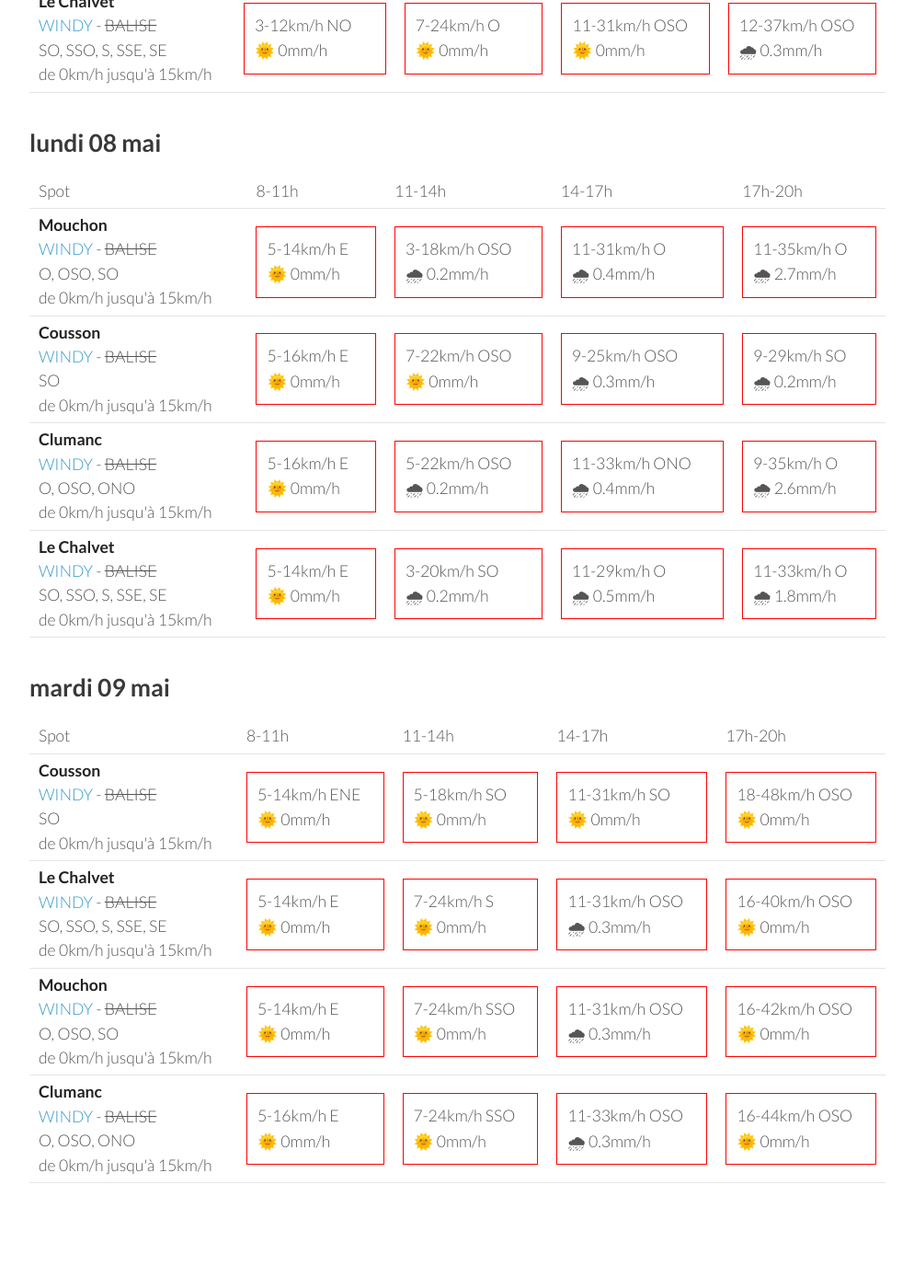
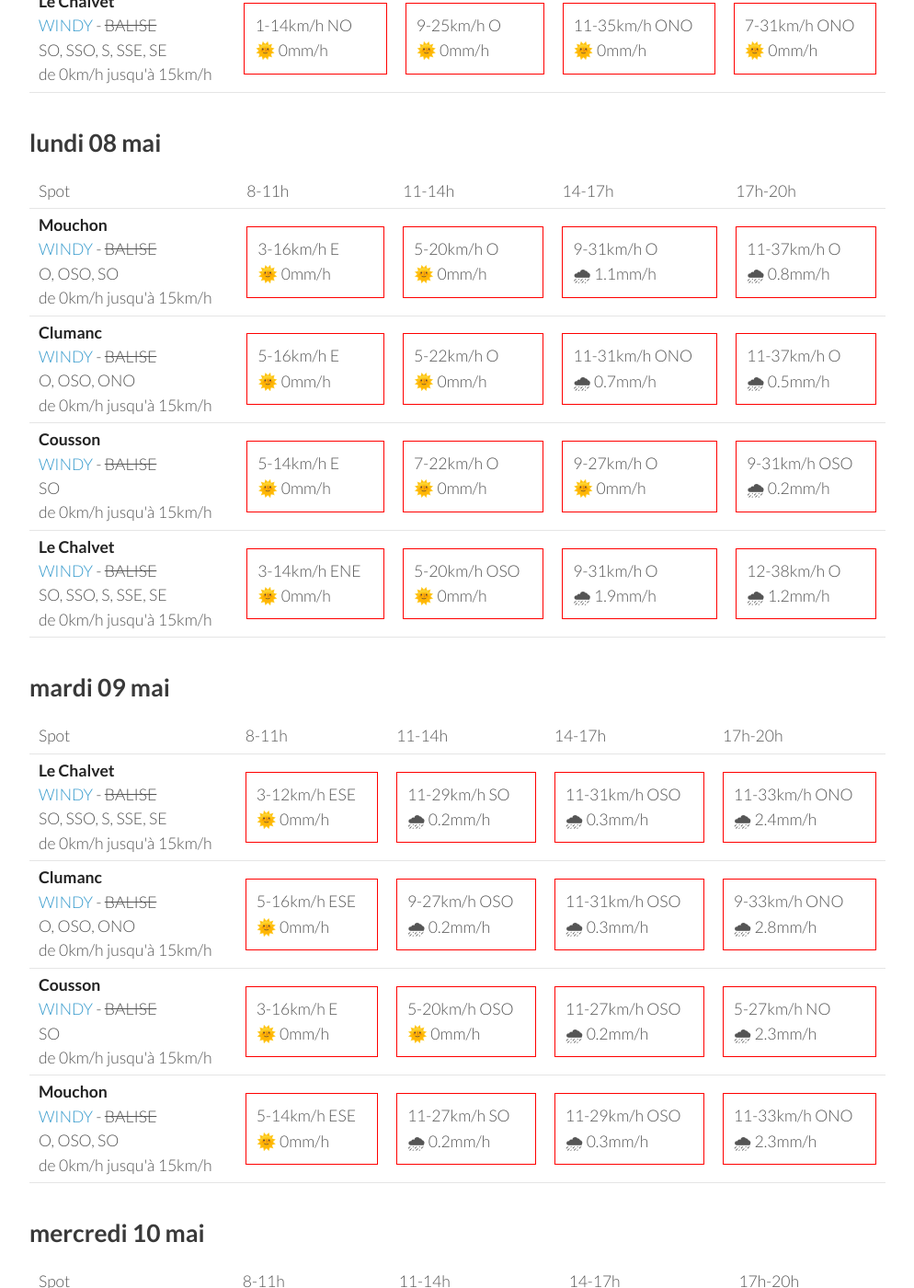
Before and after one commit to parapente-dans-le-nord/parapente-dans-le-nord.github.io, a Jekyll site: the page built from saint_andre.markdown, in a window 1280 px wide and 1400 px high, scrolled down 1918 px. Shown: the whole window at 92% size, without its empty margins (26-1020 px from the left). Built offline with Jekyll 4.4.1, drawn with Linux system fonts in a browser that asks for light colours; some of the changed text lies outside the part shown.

Commit message:
update index.markdown

```diff
--- a/saint_andre.markdown
+++ b/saint_andre.markdown
@@ -7,7 +7,7 @@ title:  "Tous les spots"
 {: .links}
 
 # Prevision Windy, modèle Arome
-page mise à jour le vendredi 05 mai 06:36
+page mise à jour le vendredi 05 mai 10:36
 
 ## vendredi 05 mai
 
@@ -134,42 +134,42 @@ page mise à jour le vendredi 05 mai 06:36
       <td>17h-20h</td>
     </tr>
 <tr>
-        <td><strong>Cousson</strong><br><a href="https://windy.com/44.054/6.240?43.940,6.241,10,m:eSAaglz">WINDY</a> - <span class="no-balise"> BALISE </span><br> <span class="vent-favorable">SO</span><br><span class="force-vent">de 0km/h jusqu'à 15km/h</span> </td>
+        <td><strong>Clumanc</strong><br><a href="https://windy.com/44.027/6.402?43.914,6.403,10,m:eSxaglP">WINDY</a> - <span class="no-balise"> BALISE </span><br> <span class="vent-favorable">O, OSO, ONO</span><br><span class="force-vent">de 0km/h jusqu'à 15km/h</span> </td>
 
-            <td><div class="not-flyable"><p>3-12km/h E</p><p>🌞 0mm/h</p></div></td>
-            <td><div class="not-flyable"><p>7-20km/h OSO</p><p>🌞 0mm/h</p></div></td>
-            <td><div class="not-flyable"><p>11-29km/h SO</p><p>🌞 0mm/h</p></div></td>
-            <td><div class="not-flyable"><p>14-38km/h SO</p><p>🌞 0mm/h</p></div></td>
+            <td><div class="not-flyable"><p>0-12km/h NE</p><p>🌞 0mm/h</p></div></td>
+            <td><div class="not-flyable"><p>9-29km/h O</p><p>🌞 0mm/h</p></div></td>
+            <td><div class="not-flyable"><p>9-33km/h O</p><p>🌞 0mm/h</p></div></td>
+            <td><div class="not-flyable"><p>5-27km/h O</p><p>🌞 0mm/h</p></div></td>
 
 
     </tr>
 <tr>
         <td><strong>Mouchon</strong><br><a href="https://windy.com/43.992/6.424?43.878,6.425,10,m:eSuaglR">WINDY</a> - <span class="no-balise"> BALISE </span><br> <span class="vent-favorable">O, OSO, SO</span><br><span class="force-vent">de 0km/h jusqu'à 15km/h</span> </td>
 
-            <td><div class="not-flyable"><p>1-11km/h ONO</p><p>🌞 0mm/h</p></div></td>
-            <td><div class="not-flyable"><p>9-24km/h O</p><p>🌞 0mm/h</p></div></td>
-            <td><div class="not-flyable"><p>11-29km/h OSO</p><p>🌞 0mm/h</p></div></td>
-            <td><div class="not-flyable"><p>12-37km/h OSO</p><p>🌧 0.3mm/h</p></div></td>
+            <td><div class="not-flyable"><p>1-12km/h ONO</p><p>🌞 0mm/h</p></div></td>
+            <td><div class="not-flyable"><p>9-27km/h O</p><p>🌞 0mm/h</p></div></td>
+            <td><div class="not-flyable"><p>9-33km/h ONO</p><p>🌞 0mm/h</p></div></td>
+            <td><div class="not-flyable"><p>5-29km/h ONO</p><p>🌞 0mm/h</p></div></td>
 
 
     </tr>
 <tr>
-        <td><strong>Clumanc</strong><br><a href="https://windy.com/44.027/6.402?43.914,6.403,10,m:eSxaglP">WINDY</a> - <span class="no-balise"> BALISE </span><br> <span class="vent-favorable">O, OSO, ONO</span><br><span class="force-vent">de 0km/h jusqu'à 15km/h</span> </td>
+        <td><strong>Cousson</strong><br><a href="https://windy.com/44.054/6.240?43.940,6.241,10,m:eSAaglz">WINDY</a> - <span class="no-balise"> BALISE </span><br> <span class="vent-favorable">SO</span><br><span class="force-vent">de 0km/h jusqu'à 15km/h</span> </td>
 
-            <td><div class="not-flyable"><p>0-11km/h N</p><p>🌞 0mm/h</p></div></td>
-            <td><div class="not-flyable"><p>9-25km/h O</p><p>🌞 0mm/h</p></div></td>
-            <td><div class="not-flyable"><p>11-31km/h OSO</p><p>🌞 0mm/h</p></div></td>
-            <td><div class="not-flyable"><p>12-38km/h OSO</p><p>🌧 0.4mm/h</p></div></td>
+            <td><div class="not-flyable"><p>3-11km/h ENE</p><p>🌞 0mm/h</p></div></td>
+            <td><div class="not-flyable"><p>9-25km/h OSO</p><p>🌞 0mm/h</p></div></td>
+            <td><div class="not-flyable"><p>9-27km/h O</p><p>🌞 0mm/h</p></div></td>
+            <td><div class="not-flyable"><p>5-25km/h OSO</p><p>🌧 0.2mm/h</p></div></td>
 
 
     </tr>
 <tr>
         <td><strong>Le Chalvet</strong><br><a href="https://windy.com/43.979/6.480?43.866,6.480,10,m:eSsaglX">WINDY</a> - <span class="no-balise"> BALISE </span><br> <span class="vent-favorable">SO, SSO, S, SSE, SE</span><br><span class="force-vent">de 0km/h jusqu'à 15km/h</span> </td>
 
-            <td><div class="not-flyable"><p>3-12km/h NO</p><p>🌞 0mm/h</p></div></td>
-            <td><div class="not-flyable"><p>7-24km/h O</p><p>🌞 0mm/h</p></div></td>
-            <td><div class="not-flyable"><p>11-31km/h OSO</p><p>🌞 0mm/h</p></div></td>
-            <td><div class="not-flyable"><p>12-37km/h OSO</p><p>🌧 0.3mm/h</p></div></td>
+            <td><div class="not-flyable"><p>1-14km/h NO</p><p>🌞 0mm/h</p></div></td>
+            <td><div class="not-flyable"><p>9-25km/h O</p><p>🌞 0mm/h</p></div></td>
+            <td><div class="not-flyable"><p>11-35km/h ONO</p><p>🌞 0mm/h</p></div></td>
+            <td><div class="not-flyable"><p>7-31km/h ONO</p><p>🌞 0mm/h</p></div></td>
 
 
     </tr>
@@ -192,20 +192,10 @@ page mise à jour le vendredi 05 mai 06:36
 <tr>
         <td><strong>Mouchon</strong><br><a href="https://windy.com/43.992/6.424?43.878,6.425,10,m:eSuaglR">WINDY</a> - <span class="no-balise"> BALISE </span><br> <span class="vent-favorable">O, OSO, SO</span><br><span class="force-vent">de 0km/h jusqu'à 15km/h</span> </td>
 
-            <td><div class="not-flyable"><p>5-14km/h E</p><p>🌞 0mm/h</p></div></td>
-            <td><div class="not-flyable"><p>3-18km/h OSO</p><p>🌧 0.2mm/h</p></div></td>
-            <td><div class="not-flyable"><p>11-31km/h O</p><p>🌧 0.4mm/h</p></div></td>
-            <td><div class="not-flyable"><p>11-35km/h O</p><p>🌧 2.7mm/h</p></div></td>
-
-
-    </tr>
-<tr>
-        <td><strong>Cousson</strong><br><a href="https://windy.com/44.054/6.240?43.940,6.241,10,m:eSAaglz">WINDY</a> - <span class="no-balise"> BALISE </span><br> <span class="vent-favorable">SO</span><br><span class="force-vent">de 0km/h jusqu'à 15km/h</span> </td>
-
-            <td><div class="not-flyable"><p>5-16km/h E</p><p>🌞 0mm/h</p></div></td>
-            <td><div class="not-flyable"><p>7-22km/h OSO</p><p>🌞 0mm/h</p></div></td>
-            <td><div class="not-flyable"><p>9-25km/h OSO</p><p>🌧 0.3mm/h</p></div></td>
-            <td><div class="not-flyable"><p>9-29km/h SO</p><p>🌧 0.2mm/h</p></div></td>
+            <td><div class="not-flyable"><p>3-16km/h E</p><p>🌞 0mm/h</p></div></td>
+            <td><div class="not-flyable"><p>5-20km/h O</p><p>🌞 0mm/h</p></div></td>
+            <td><div class="not-flyable"><p>9-31km/h O</p><p>🌧 1.1mm/h</p></div></td>
+            <td><div class="not-flyable"><p>11-37km/h O</p><p>🌧 0.8mm/h</p></div></td>
 
 
     </tr>
@@ -213,19 +203,29 @@ page mise à jour le vendredi 05 mai 06:36
         <td><strong>Clumanc</strong><br><a href="https://windy.com/44.027/6.402?43.914,6.403,10,m:eSxaglP">WINDY</a> - <span class="no-balise"> BALISE </span><br> <span class="vent-favorable">O, OSO, ONO</span><br><span class="force-vent">de 0km/h jusqu'à 15km/h</span> </td>
 
             <td><div class="not-flyable"><p>5-16km/h E</p><p>🌞 0mm/h</p></div></td>
-            <td><div class="not-flyable"><p>5-22km/h OSO</p><p>🌧 0.2mm/h</p></div></td>
-            <td><div class="not-flyable"><p>11-33km/h ONO</p><p>🌧 0.4mm/h</p></div></td>
-            <td><div class="not-flyable"><p>9-35km/h O</p><p>🌧 2.6mm/h</p></div></td>
+            <td><div class="not-flyable"><p>5-22km/h O</p><p>🌞 0mm/h</p></div></td>
+            <td><div class="not-flyable"><p>11-31km/h ONO</p><p>🌧 0.7mm/h</p></div></td>
+            <td><div class="not-flyable"><p>11-37km/h O</p><p>🌧 0.5mm/h</p></div></td>
+
+
+    </tr>
+<tr>
+        <td><strong>Cousson</strong><br><a href="https://windy.com/44.054/6.240?43.940,6.241,10,m:eSAaglz">WINDY</a> - <span class="no-balise"> BALISE </span><br> <span class="vent-favorable">SO</span><br><span class="force-vent">de 0km/h jusqu'à 15km/h</span> </td>
+
+            <td><div class="not-flyable"><p>5-14km/h E</p><p>🌞 0mm/h</p></div></td>
+            <td><div class="not-flyable"><p>7-22km/h O</p><p>🌞 0mm/h</p></div></td>
+            <td><div class="not-flyable"><p>9-27km/h O</p><p>🌞 0mm/h</p></div></td>
+            <td><div class="not-flyable"><p>9-31km/h OSO</p><p>🌧 0.2mm/h</p></div></td>
 
 
     </tr>
 <tr>
         <td><strong>Le Chalvet</strong><br><a href="https://windy.com/43.979/6.480?43.866,6.480,10,m:eSsaglX">WINDY</a> - <span class="no-balise"> BALISE </span><br> <span class="vent-favorable">SO, SSO, S, SSE, SE</span><br><span class="force-vent">de 0km/h jusqu'à 15km/h</span> </td>
 
-            <td><div class="not-flyable"><p>5-14km/h E</p><p>🌞 0mm/h</p></div></td>
-            <td><div class="not-flyable"><p>3-20km/h SO</p><p>🌧 0.2mm/h</p></div></td>
-            <td><div class="not-flyable"><p>11-29km/h O</p><p>🌧 0.5mm/h</p></div></td>
-            <td><div class="not-flyable"><p>11-33km/h O</p><p>🌧 1.8mm/h</p></div></td>
+            <td><div class="not-flyable"><p>3-14km/h ENE</p><p>🌞 0mm/h</p></div></td>
+            <td><div class="not-flyable"><p>5-20km/h OSO</p><p>🌞 0mm/h</p></div></td>
+            <td><div class="not-flyable"><p>9-31km/h O</p><p>🌧 1.9mm/h</p></div></td>
+            <td><div class="not-flyable"><p>12-38km/h O</p><p>🌧 1.2mm/h</p></div></td>
 
 
     </tr>
@@ -246,42 +246,42 @@ page mise à jour le vendredi 05 mai 06:36
       <td>17h-20h</td>
     </tr>
 <tr>
-        <td><strong>Cousson</strong><br><a href="https://windy.com/44.054/6.240?43.940,6.241,10,m:eSAaglz">WINDY</a> - <span class="no-balise"> BALISE </span><br> <span class="vent-favorable">SO</span><br><span class="force-vent">de 0km/h jusqu'à 15km/h</span> </td>
+        <td><strong>Le Chalvet</strong><br><a href="https://windy.com/43.979/6.480?43.866,6.480,10,m:eSsaglX">WINDY</a> - <span class="no-balise"> BALISE </span><br> <span class="vent-favorable">SO, SSO, S, SSE, SE</span><br><span class="force-vent">de 0km/h jusqu'à 15km/h</span> </td>
 
-            <td><div class="not-flyable"><p>5-14km/h ENE</p><p>🌞 0mm/h</p></div></td>
-            <td><div class="not-flyable"><p>5-18km/h SO</p><p>🌞 0mm/h</p></div></td>
-            <td><div class="not-flyable"><p>11-31km/h SO</p><p>🌞 0mm/h</p></div></td>
-            <td><div class="not-flyable"><p>18-48km/h OSO</p><p>🌞 0mm/h</p></div></td>
+            <td><div class="not-flyable"><p>3-12km/h ESE</p><p>🌞 0mm/h</p></div></td>
+            <td><div class="not-flyable"><p>11-29km/h SO</p><p>🌧 0.2mm/h</p></div></td>
+            <td><div class="not-flyable"><p>11-31km/h OSO</p><p>🌧 0.3mm/h</p></div></td>
+            <td><div class="not-flyable"><p>11-33km/h ONO</p><p>🌧 2.4mm/h</p></div></td>
 
 
     </tr>
 <tr>
-        <td><strong>Le Chalvet</strong><br><a href="https://windy.com/43.979/6.480?43.866,6.480,10,m:eSsaglX">WINDY</a> - <span class="no-balise"> BALISE </span><br> <span class="vent-favorable">SO, SSO, S, SSE, SE</span><br><span class="force-vent">de 0km/h jusqu'à 15km/h</span> </td>
+        <td><strong>Clumanc</strong><br><a href="https://windy.com/44.027/6.402?43.914,6.403,10,m:eSxaglP">WINDY</a> - <span class="no-balise"> BALISE </span><br> <span class="vent-favorable">O, OSO, ONO</span><br><span class="force-vent">de 0km/h jusqu'à 15km/h</span> </td>
 
-            <td><div class="not-flyable"><p>5-14km/h E</p><p>🌞 0mm/h</p></div></td>
-            <td><div class="not-flyable"><p>7-24km/h S</p><p>🌞 0mm/h</p></div></td>
+            <td><div class="not-flyable"><p>5-16km/h ESE</p><p>🌞 0mm/h</p></div></td>
+            <td><div class="not-flyable"><p>9-27km/h OSO</p><p>🌧 0.2mm/h</p></div></td>
             <td><div class="not-flyable"><p>11-31km/h OSO</p><p>🌧 0.3mm/h</p></div></td>
-            <td><div class="not-flyable"><p>16-40km/h OSO</p><p>🌞 0mm/h</p></div></td>
+            <td><div class="not-flyable"><p>9-33km/h ONO</p><p>🌧 2.8mm/h</p></div></td>
+
+
+    </tr>
+<tr>
+        <td><strong>Cousson</strong><br><a href="https://windy.com/44.054/6.240?43.940,6.241,10,m:eSAaglz">WINDY</a> - <span class="no-balise"> BALISE </span><br> <span class="vent-favorable">SO</span><br><span class="force-vent">de 0km/h jusqu'à 15km/h</span> </td>
+
+            <td><div class="not-flyable"><p>3-16km/h E</p><p>🌞 0mm/h</p></div></td>
+            <td><div class="not-flyable"><p>5-20km/h OSO</p><p>🌞 0mm/h</p></div></td>
+            <td><div class="not-flyable"><p>11-27km/h OSO</p><p>🌧 0.2mm/h</p></div></td>
+            <td><div class="not-flyable"><p>5-27km/h NO</p><p>🌧 2.3mm/h</p></div></td>
 
 
     </tr>
 <tr>
         <td><strong>Mouchon</strong><br><a href="https://windy.com/43.992/6.424?43.878,6.425,10,m:eSuaglR">WINDY</a> - <span class="no-balise"> BALISE </span><br> <span class="vent-favorable">O, OSO, SO</span><br><span class="force-vent">de 0km/h jusqu'à 15km/h</span> </td>
 
-            <td><div class="not-flyable"><p>5-14km/h E</p><p>🌞 0mm/h</p></div></td>
-            <td><div class="not-flyable"><p>7-24km/h SSO</p><p>🌞 0mm/h</p></div></td>
-            <td><div class="not-flyable"><p>11-31km/h OSO</p><p>🌧 0.3mm/h</p></div></td>
-            <td><div class="not-flyable"><p>16-42km/h OSO</p><p>🌞 0mm/h</p></div></td>
-
-
-    </tr>
-<tr>
-        <td><strong>Clumanc</strong><br><a href="https://windy.com/44.027/6.402?43.914,6.403,10,m:eSxaglP">WINDY</a> - <span class="no-balise"> BALISE </span><br> <span class="vent-favorable">O, OSO, ONO</span><br><span class="force-vent">de 0km/h jusqu'à 15km/h</span> </td>
-
-            <td><div class="not-flyable"><p>5-16km/h E</p><p>🌞 0mm/h</p></div></td>
-            <td><div class="not-flyable"><p>7-24km/h SSO</p><p>🌞 0mm/h</p></div></td>
-            <td><div class="not-flyable"><p>11-33km/h OSO</p><p>🌧 0.3mm/h</p></div></td>
-            <td><div class="not-flyable"><p>16-44km/h OSO</p><p>🌞 0mm/h</p></div></td>
+            <td><div class="not-flyable"><p>5-14km/h ESE</p><p>🌞 0mm/h</p></div></td>
+            <td><div class="not-flyable"><p>11-27km/h SO</p><p>🌧 0.2mm/h</p></div></td>
+            <td><div class="not-flyable"><p>11-29km/h OSO</p><p>🌧 0.3mm/h</p></div></td>
+            <td><div class="not-flyable"><p>11-33km/h ONO</p><p>🌧 2.3mm/h</p></div></td>
 
 
     </tr>
@@ -289,3 +289,59 @@ page mise à jour le vendredi 05 mai 06:36
 </tbody>
 </table>
 {:/}
+## mercredi 10 mai
+
+{::nomarkdown}
+<table>
+  <tbody>
+    <tr>
+      <td>Spot</td>
+      <td>8-11h</td>
+      <td>11-14h</td>
+      <td>14-17h</td>
+      <td>17h-20h</td>
+    </tr>
+<tr>
+        <td><strong>Mouchon</strong><br><a href="https://windy.com/43.992/6.424?43.878,6.425,10,m:eSuaglR">WINDY</a> - <span class="no-balise"> BALISE </span><br> <span class="vent-favorable">O, OSO, SO</span><br><span class="force-vent">de 0km/h jusqu'à 15km/h</span> </td>
+
+            <td><div class="not-flyable"><p>11-33km/h NO</p><p>🌞 0mm/h</p></div></td>
+            <td><div class="not-flyable"><p>12-35km/h ONO</p><p>🌞 0mm/h</p></div></td>
+            <td><div class="not-flyable"><p>16-42km/h ONO</p><p>🌞 0mm/h</p></div></td>
+            <td><div class="not-flyable"><p>18-50km/h NO</p><p>🌞 0mm/h</p></div></td>
+
+
+    </tr>
+<tr>
+        <td><strong>Clumanc</strong><br><a href="https://windy.com/44.027/6.402?43.914,6.403,10,m:eSxaglP">WINDY</a> - <span class="no-balise"> BALISE </span><br> <span class="vent-favorable">O, OSO, ONO</span><br><span class="force-vent">de 0km/h jusqu'à 15km/h</span> </td>
+
+            <td><div class="not-flyable"><p>9-31km/h NO</p><p>🌞 0mm/h</p></div></td>
+            <td><div class="not-flyable"><p>12-35km/h ONO</p><p>🌞 0mm/h</p></div></td>
+            <td><div class="not-flyable"><p>16-44km/h ONO</p><p>🌞 0mm/h</p></div></td>
+            <td><div class="not-flyable"><p>18-50km/h NO</p><p>🌞 0mm/h</p></div></td>
+
+
+    </tr>
+<tr>
+        <td><strong>Le Chalvet</strong><br><a href="https://windy.com/43.979/6.480?43.866,6.480,10,m:eSsaglX">WINDY</a> - <span class="no-balise"> BALISE </span><br> <span class="vent-favorable">SO, SSO, S, SSE, SE</span><br><span class="force-vent">de 0km/h jusqu'à 15km/h</span> </td>
+
+            <td><div class="not-flyable"><p>9-33km/h NO</p><p>🌞 0mm/h</p></div></td>
+            <td><div class="not-flyable"><p>11-31km/h ONO</p><p>🌞 0mm/h</p></div></td>
+            <td><div class="not-flyable"><p>14-40km/h ONO</p><p>🌞 0mm/h</p></div></td>
+            <td><div class="not-flyable"><p>16-48km/h NO</p><p>🌞 0mm/h</p></div></td>
+
+
+    </tr>
+<tr>
+        <td><strong>Cousson</strong><br><a href="https://windy.com/44.054/6.240?43.940,6.241,10,m:eSAaglz">WINDY</a> - <span class="no-balise"> BALISE </span><br> <span class="vent-favorable">SO</span><br><span class="force-vent">de 0km/h jusqu'à 15km/h</span> </td>
+
+            <td><div class="not-flyable"><p>11-31km/h NO</p><p>🌞 0mm/h</p></div></td>
+            <td><div class="not-flyable"><p>16-44km/h NO</p><p>🌞 0mm/h</p></div></td>
+            <td><div class="not-flyable"><p>18-50km/h NO</p><p>🌞 0mm/h</p></div></td>
+            <td><div class="not-flyable"><p>18-51km/h NO</p><p>🌞 0mm/h</p></div></td>
+
+
+    </tr>
+
+</tbody>
+</table>
+{:/}
```
